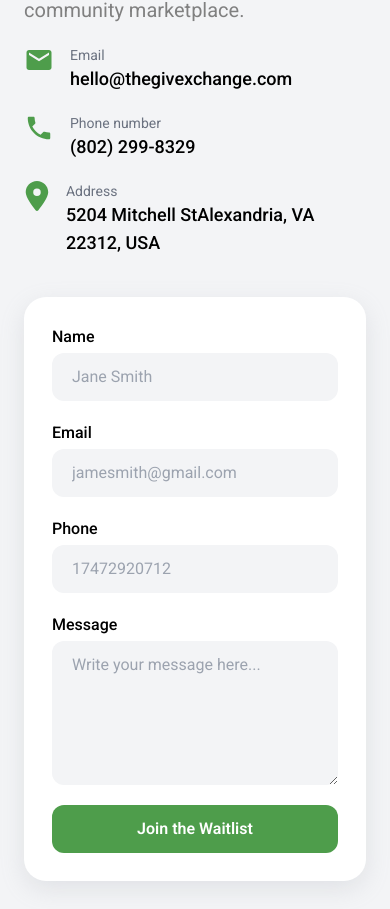
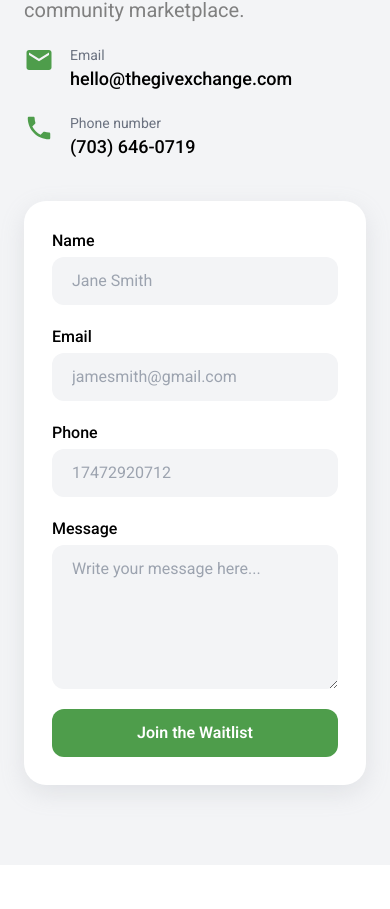
Before and after one commit to LaunchBoxGlobal/GXC-Landing, a Next.js app: page / in a window 390 px wide. Shown: the part 6533-7442 px from the top of the page. Built offline with nearby package versions, Linux system fonts and the light colour scheme.

Commit message:
removed physical address and changed phone number on landing page

```diff
--- a/components/home/Contact.jsx
+++ b/components/home/Contact.jsx
@@ -41,13 +41,14 @@
             <div className="flex flex-col items-start gap-0">
               <p className="text-gray-500 font-normal text-sm">Phone number</p>
               <p>
-                <Link href={`tel:8022998329`} className="text-lg font-medium">
-                  (802) 299-8329
+                {/* (802) 299-8329 */}
+                <Link href={`tel:7036460719`} className="text-lg font-medium">
+                  (703) 646-0719
                 </Link>
               </p>
             </div>
           </div>
-          <div className="flex items-start gap-4">
+          {/* <div className="flex items-start gap-4">
             <FaLocationDot className="text-3xl primary-text" />
             <div className="flex flex-col items-start gap-0">
               <p className="text-gray-500 font-normal text-sm">Address</p>
@@ -55,7 +56,7 @@
                 5204 Mitchell StAlexandria, VA 22312, USA
               </p>
             </div>
-          </div>
+          </div> */}
         </div>
         <div className="relative w-full">
           <ContactForm />
```
